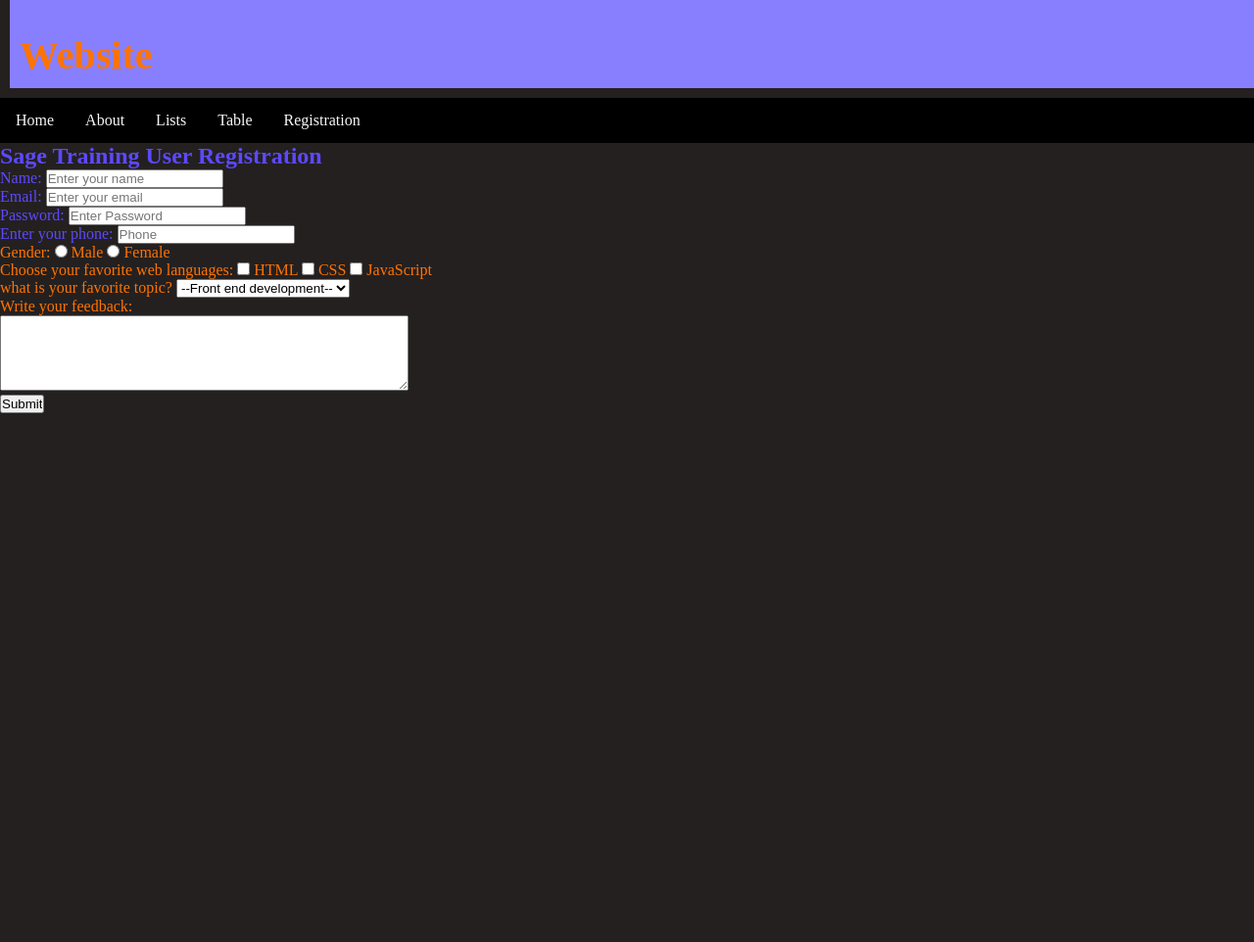
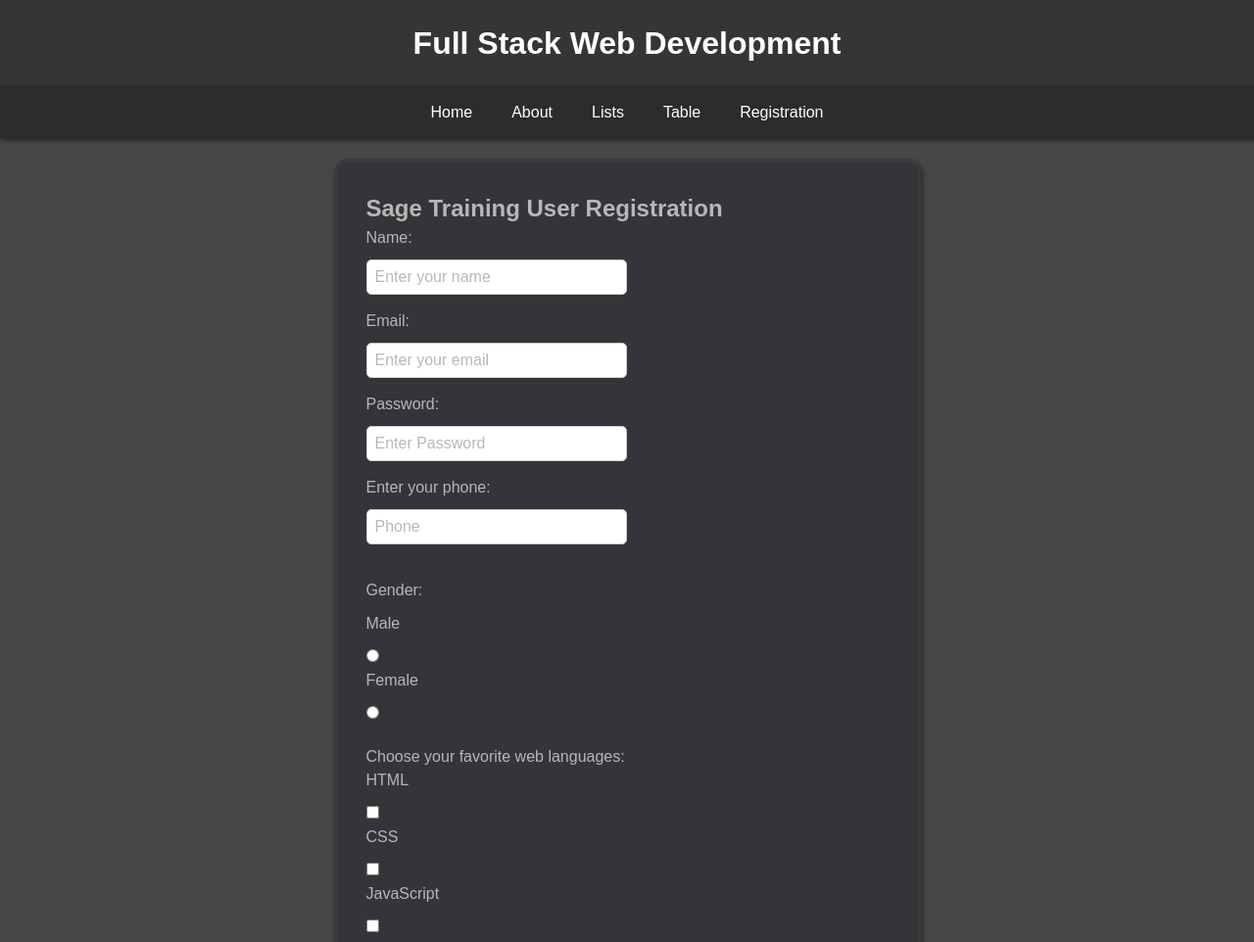
Before and after one commit to A6ell/HTML, a plain HTML site: page Form.html in a window 1280 px wide. Shown: the top 962 px of the page at 98% size. Before the commit the page ends 800 px from the top, so only its background shows below. Drawn offline with Linux system fonts and the light colour scheme.

Commit message:
Updated HTML

```diff
--- a/Form.html
+++ b/Form.html
@@ -9,18 +9,17 @@
 </head>
 <body>
     <header class="header">
-        <br><h1>Website</h1>
+        <h1>Full Stack Web Development</h1>
            </header>
            <nav>
-           <ul>
-            <li><a href="index.html">Home</a>
-           <li><a href="about.html">About</a>
-           <li><a href="list.html">Lists</a>
-           <li><a href="View.html">Table</a>
-           <li><a href="Form.html">Registration</a>
-       </ul>
+            <a href="index.html">Home</a>
+            <a href="about.html">About</a>
+            <a href="list.html">Lists</a>
+            <a href="View.html">Table</a>
+            <a href="Form.html">Registration</a>
        </nav>
-<div style="color: rgb(92, 73, 255);"><!---Type-->
+       <form>
+<div><!---Type-->
     <h2>Sage Training User Registration</h2>
     <label for="name">Name:</label>
     <input type="text" id="name" name="name" placeholder="Enter your name" required>
@@ -38,21 +37,23 @@
 
 <div><!---Radio Button-->
     <label>Gender:</label>
+    <label for="male">Male</label>
     <input type="radio" id="male" name="gender" value="male" required>
-    <label for="male">Male</label>
+    <label for="female">Female</label>
     <input type="radio" id="female" name="gender" value="female" required>
-    <label for="female">Female</label>
     <br>
 </div>
 
 <div><!---Checkbox-->
     <lable>Choose your favorite web languages:</lable>
+    <br>
+    <label for="html">HTML</label>
 <input type="checkbox" id="html" name="favorite-languages[]" value="html">
-<label for="html">HTML</label>
+<label for="css">CSS</label>
 <input type="checkbox" id="css" name="favorite-languages[]" value="css">
-<label for="css">CSS</label>
+<label for="javascript">JavaScript</label>
 <input type="checkbox" id="javascript" name="favorite-languages[]" value="javascript">
-<label for="javascript">JavaScript</label>
+
 <br>
 </div>
 
@@ -74,5 +75,6 @@
     <br>
     <input type="submit" value="Submit">
 </div>
+</form>
 </body>
 </html>
--- a/Style.css
+++ b/Style.css
@@ -1,79 +1,133 @@
-*{
-    box-sizing:border-box;
+* {
+    box-sizing: border-box;
+    margin: 0;
     padding: 0;
-    margin: 0;
 }
-.header
-{
-    padding:10px;
+
+body {
+    font-family: Arial, sans-serif;
+    font-size: 16px;
+    line-height: 1.5;
+    background-color: #474747;
+    color: #ffffff;
+}
+
+.header {
+    background-color: #353535;
+    color: #fff;
+    text-align: center;
+    padding: 20px;
+}
+p {
+    padding: 20px;
+    text-align: justify;
+  }
+
+nav {
+    background-color: #2c2c2c;
+    display: flex;
+    justify-content: center;
+    padding: 10px;
+    box-shadow: 2px 2px 4px #292828;
+}
+
+nav a {
+    display: block;
+    color: #ffffff;
+    text-decoration: none;
+    margin: 0 10px;
+    padding: 5px 10px;
+    border-radius: 5px;
+    transition: background-color 0.2s ease-in-out;
+}
+
+nav a:hover {
+
+    background-color: #3f3f3f;
+    color: #fff;
+    /* transform: scale(1.2);
+    color: #fff; */
+}
+
+div {
+    margin: 20px;
+}
+form {
+    position: relative;
+    border-radius: 15px;
+    padding: 10px;
+    border: 3px solid rgb(59, 59, 59);
+    max-width: fit-content;
+    width: 75%;
+    margin: 0 auto;
+    margin-top: 20px;
+    color: #b7b7b7;
+    background-color: #353539;
+    box-shadow: 2px 2px 4px #292828;
+  }
+
+label {
+    display: flex;
     margin-bottom: 10px;
-    margin-left: 10px;
-    background-color: rgb(136, 127, 255);
-    font-weight: 400;
-    font-size: 20px;
+}
 
+input[type="text"],
+input[type="password"],
+input[type="tel"],
+select,
+textarea {
+    width: 50%;
+    padding: 8px;
+    border-radius: 5px;
+    border: 0.5px solid #ccc;
+    font-size: 16px;
+    margin-bottom: 15px;
 }
-.section
-{
-    color: azure;
+
+input::placeholder {
+    color: rgb(186, 183, 183);
+  }
+
+input[type="radio"],
+input[type="checkbox"] {
+    margin-right: 10px;
+}
+
+input[type="submit"] {
+    background-color: #333;
+    color: #fff;
+    border: solid 0.5px;
+    padding: 10px 20px;
+    border-radius: 5px;
+    cursor: pointer;
+    transition: background-color 0.2s ease-in-out;
+}
+
+input[type="submit"]:hover {
+    background-color: #555;
+}
+section {
+    margin: 0 auto;
+    text-align: center;
+    align-content: center;
+    width: 75%;
+    padding: 25px;
+}
+table {
+    margin: 0 auto;
     border-radius: 15px;
-    box-shadow: red;
-    border-style: double;
-    margin-left: 10px;
-    background-color: rgba(12, 56, 26, 0.808);
-
+    padding: 10px;
+    border: 3px solid rgb(59, 59, 59);
+    max-width: fit-content;
+    width: 75%;
+    margin: 0 auto;
+    margin-top: 20px;
+    background-color: #353539;
+    box-shadow: 2px 2px 4px #292828;
 }
-body
-            {
-                background-color: rgb(36, 32, 32);
-                color: rgb(255, 115, 0);
-            }
-            p
-            {
-                color: rgb(255, 94, 0);
-                margin: 5px;
-                padding: 10px;
-                font-size: 16px;
-            }
-            ul{
-                list-style-type: none;
-                margin: 0px;
-                padding: 0px;
-                overflow: hidden;
-                background-color: black;
-
-            }
-            li
-            {
-                float: left;
-            }
-            /* ul > li
-            {
-                list-style-type: none;
-                display: inline-block;
-
-                margin: 0px;
-                padding: 0px;
-                font-size: 20px;
-                background-color: rgb(137, 184, 133);
-            } */
-            a:hover
-            {
-            background-color: rgb(16, 148, 66);
-            }
-            a
-            {
-                display: block;
-                text-align: center;
-                text-decoration: none;
-                color: rgb(247, 247, 247);
-                padding: 14px 16px
-            }
-            /* a
-            {
-                text-decoration: none;
-                color: rgb(255, 255, 255);
-                padding: 7px;
-                box-shadow:crimson;
-                background-color: rgb(55, 221, 40);
-            } */
+    th, td {
+        padding: 25px;
+        text-align: center;
+        color: #b7b7b7;
+    }
+}
```
Also changed, not shown: Span.html (deleted, +0 -19 lines), View.html (+8 -11 lines), about.html (+18 -15 lines), index.html (+28 -23 lines), list.html (+7 -15 lines).
